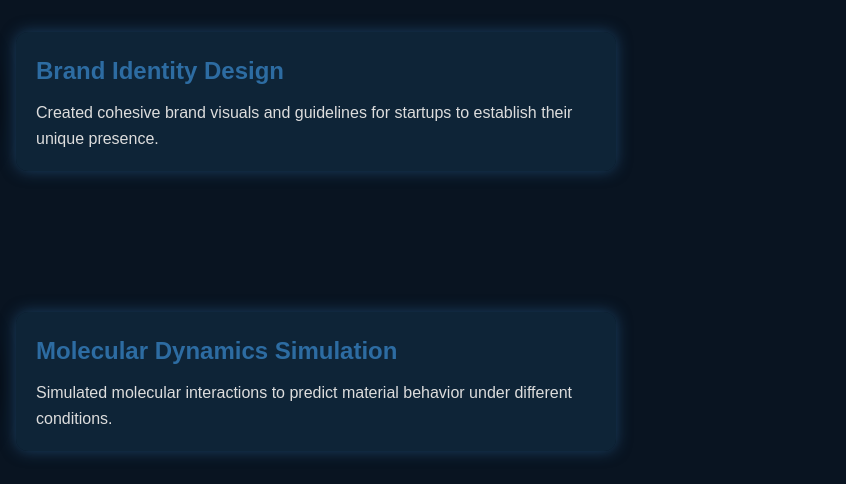
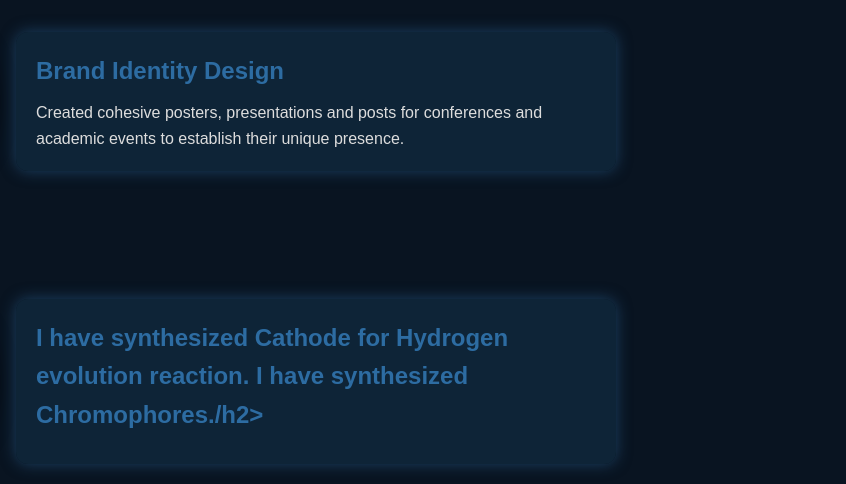
Before and after one commit to AarjooJain/second-type, a plain HTML site: page projects.html in a window 1280 px wide. Shown: the part 174-658 px from the top of the page, 434-1280 px from the left. Drawn offline with Linux system fonts and the light colour scheme.

Commit message:
update initial website

```diff
--- a/projects.html
+++ b/projects.html
@@ -37,7 +37,7 @@
       </div>
       <div class="text-box">
         <h2>Brand Identity Design</h2>
-        <p>Created cohesive brand visuals and guidelines for startups to establish their unique presence.</p>
+        <p>Created cohesive posters, presentations and posts for conferences and academic events to establish their unique presence.</p>
       </div>
     </div>
   </section>
@@ -48,8 +48,8 @@
         <img src="images/placeholder.jpg" alt="Chemistry Project">
       </div>
       <div class="text-box">
-        <h2>Molecular Dynamics Simulation</h2>
-        <p>Simulated molecular interactions to predict material behavior under different conditions.</p>
+        <h2>I have synthesized Cathode for Hydrogen evolution reaction. I have synthesized Chromophores./h2>
+        <p></p>
       </div>
     </div>
   </section>
```
Also changed, not shown: research.html (+2 -2 lines).
